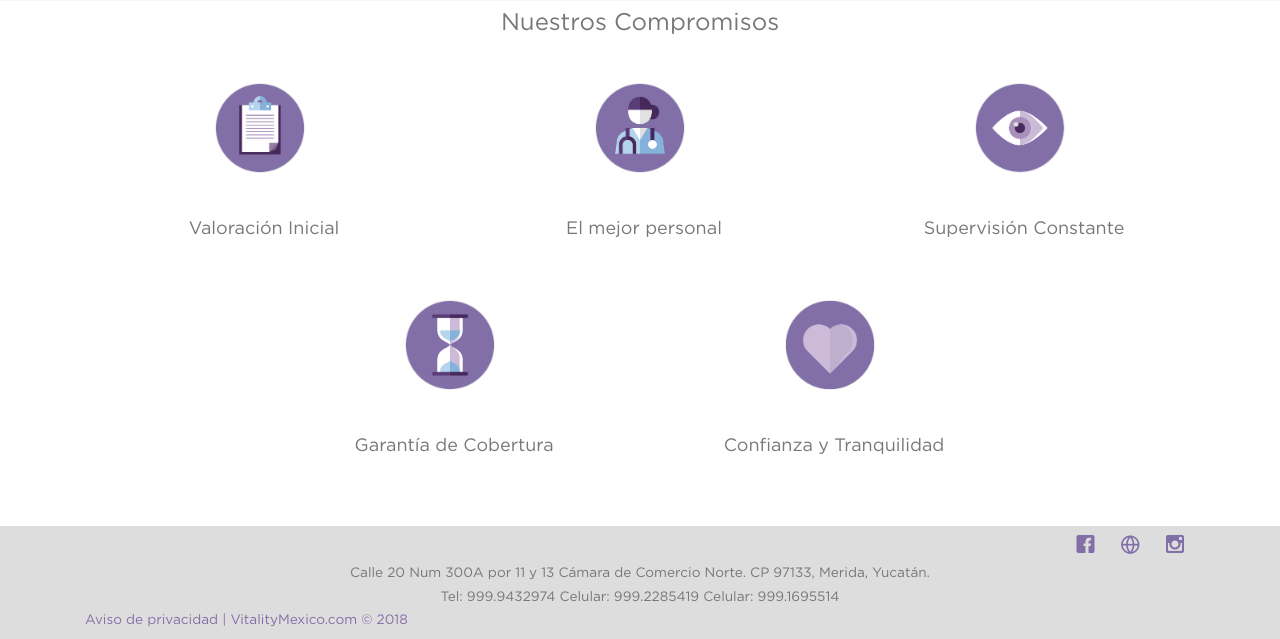
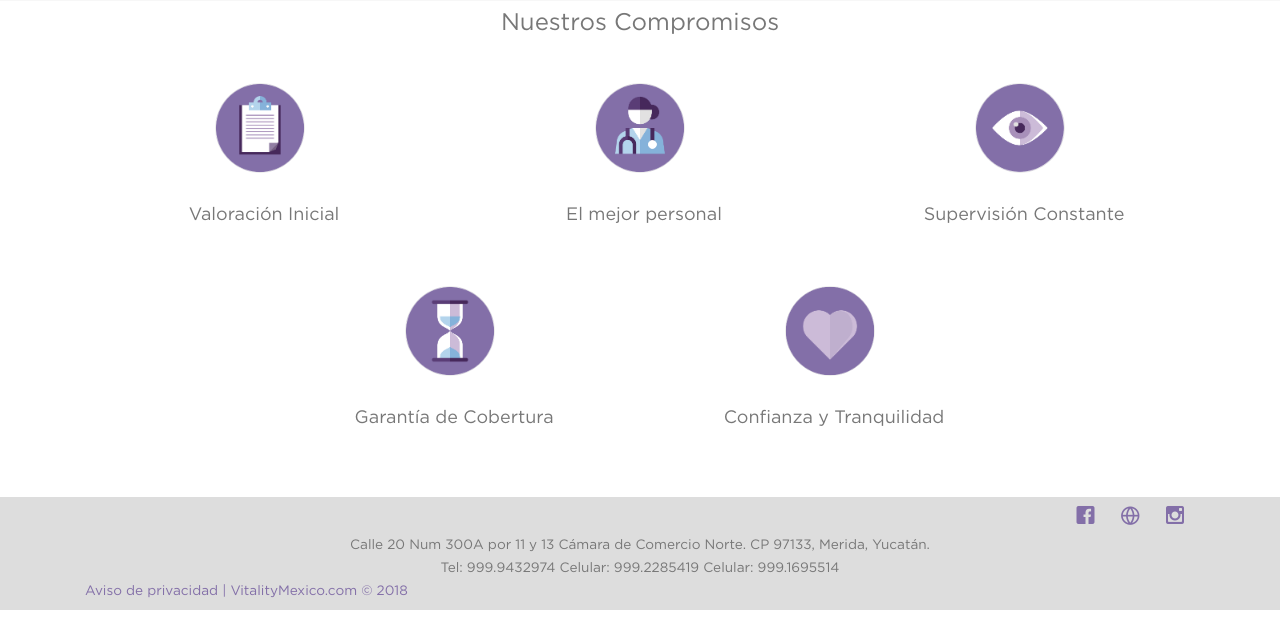
Before and after one commit to jnoelopez85/vitality, a PHP site: page /nuestros-servicios.php in a window 1280 px wide. Shown: the part 2210-2849 px from the top of the page. After the commit the page ends 2820 px from the top, so only its background shows below. Run offline with PHP 8.4, Linux system fonts and the light colour scheme; some libraries are stand-ins or nearby versions; some web fonts are replaced.

Commit message:
no message

```diff
--- a/css/style.css
+++ b/css/style.css
@@ -2369,6 +2369,7 @@ ul.vineta_urgencia{
     padding-left: 12px;
 	margin-top: 20px;
     margin-bottom: 10px;
+	padding-top: 0px;
 }
 
 #gtco-apoyo-bebe{
```
